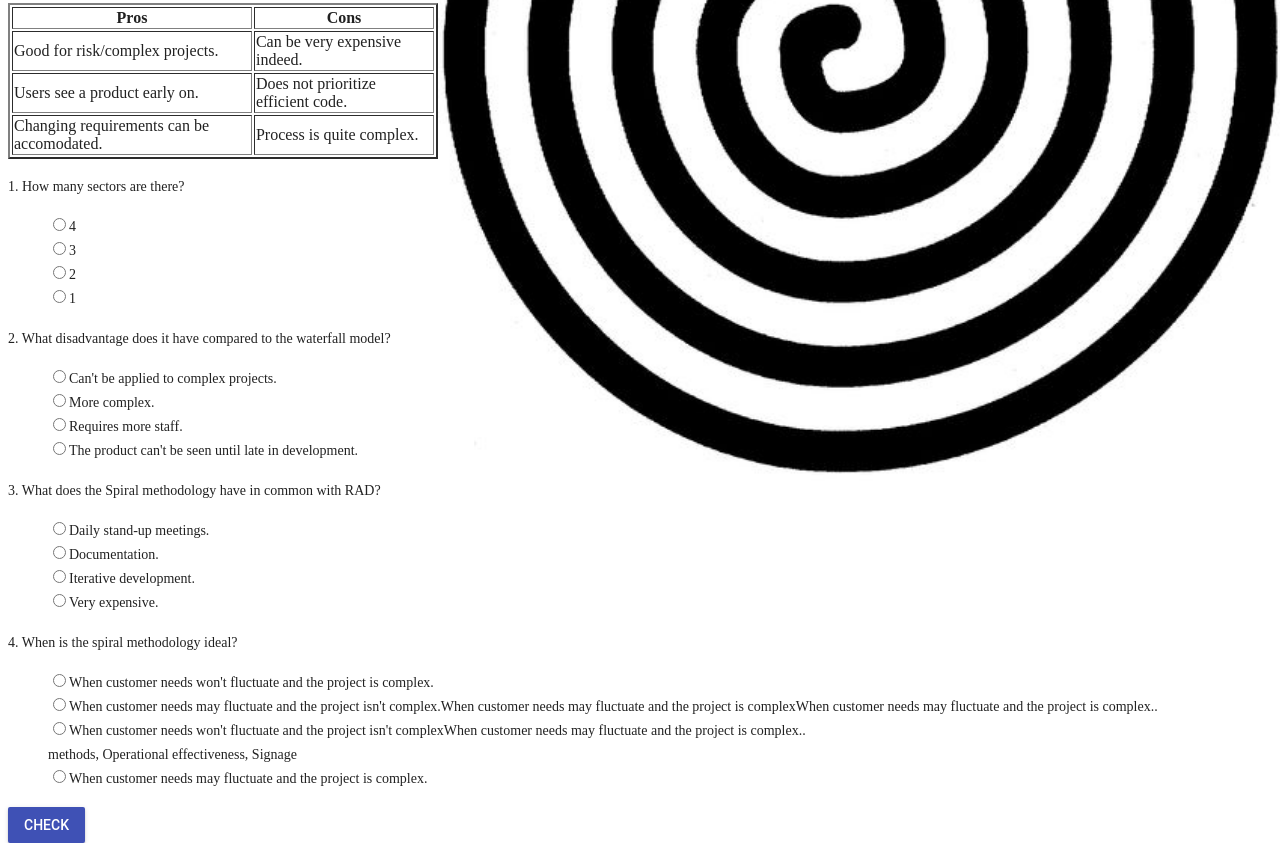
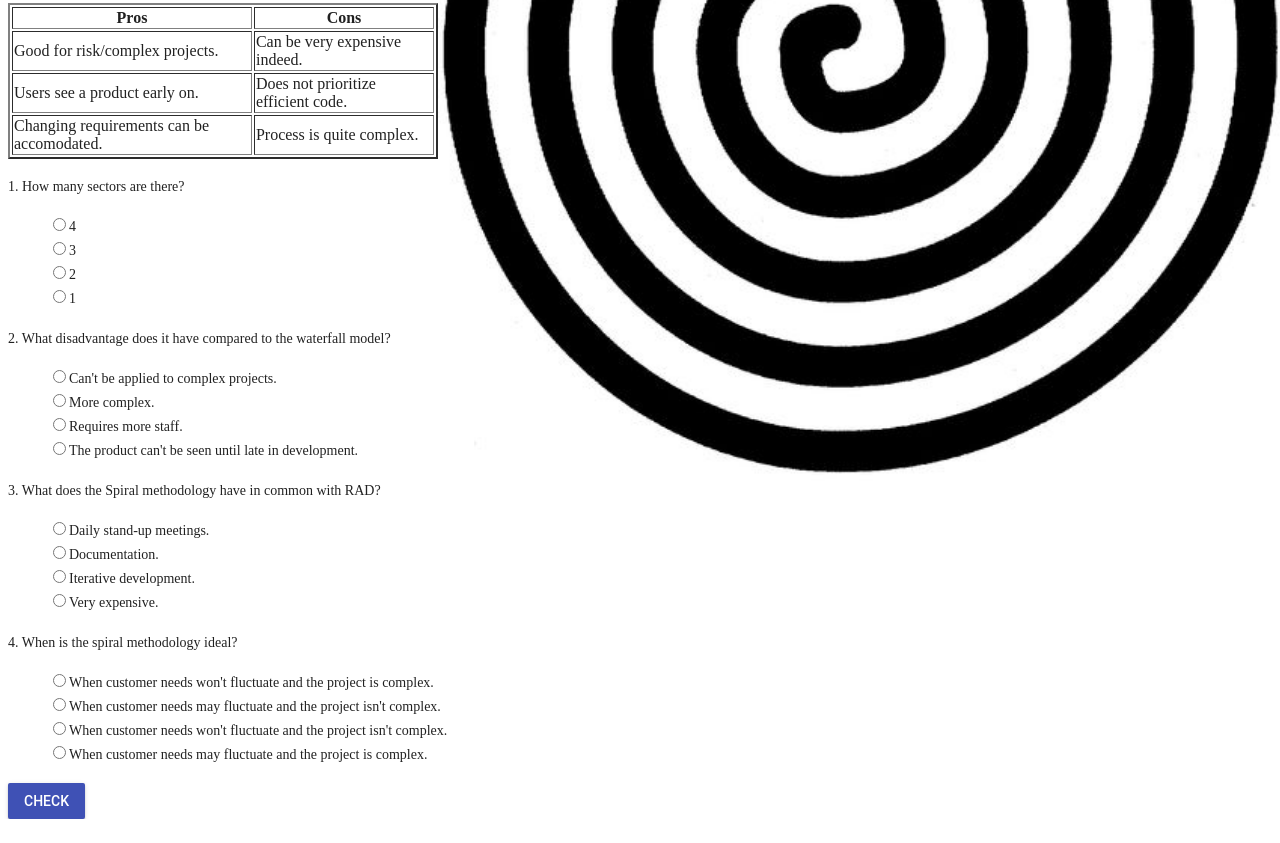
Before and after one commit to InquisitivePuma/Methodologies-site, a website: page spiral.html in a window 1280 px wide. Shown: the part 577-1420 px from the top of the page. After the commit the page ends 1396 px from the top, so only its background shows below. Drawn offline with Linux system fonts and the light colour scheme.

Commit message:
Update spiral.html

```diff
--- a/spiral.html
+++ b/spiral.html
@@ -78,8 +78,8 @@
 <p class="question">4. When is the spiral methodology ideal?</p>
 <ul class="answers">
 <input type="radio" name="q4" value="a" id="q4a"><label for="q1a">When customer needs won't fluctuate and the project is complex.</label><br/>
-<input type="radio" name="q4" value="b" id="q4b"><label for="q1b">When customer needs may fluctuate and the project isn't complex.When customer needs may fluctuate and the project is complexWhen customer needs may fluctuate and the project is complex..</label><br/>
-<input type="radio" name="q4" value="c" id="q4c"><label for="q1c">When customer needs won't fluctuate and the project isn't complexWhen customer needs may fluctuate and the project is complex..<br>methods, Operational effectiveness, Signage</label><br/>
+<input type="radio" name="q4" value="b" id="q4b"><label for="q1b">When customer needs may fluctuate and the project isn't complex.</label><br/>
+<input type="radio" name="q4" value="c" id="q4c"><label for="q1c">When customer needs won't fluctuate and the project isn't complex.</label><br/>
 <input type="radio" name="q4" value="d" id="q4d"><label for="q1d">When customer needs may fluctuate and the project is complex.</label><br/>
 </ul>
     <P id="q4"></P>
```
